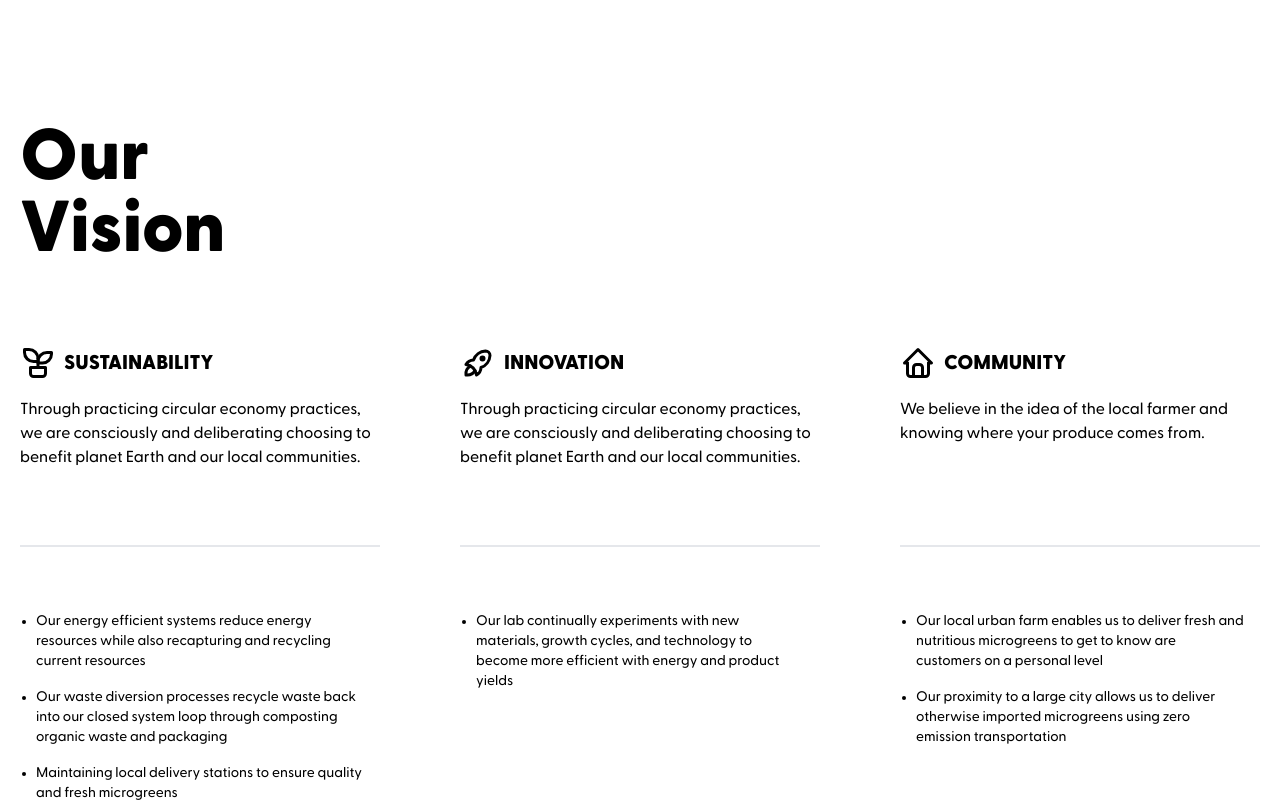
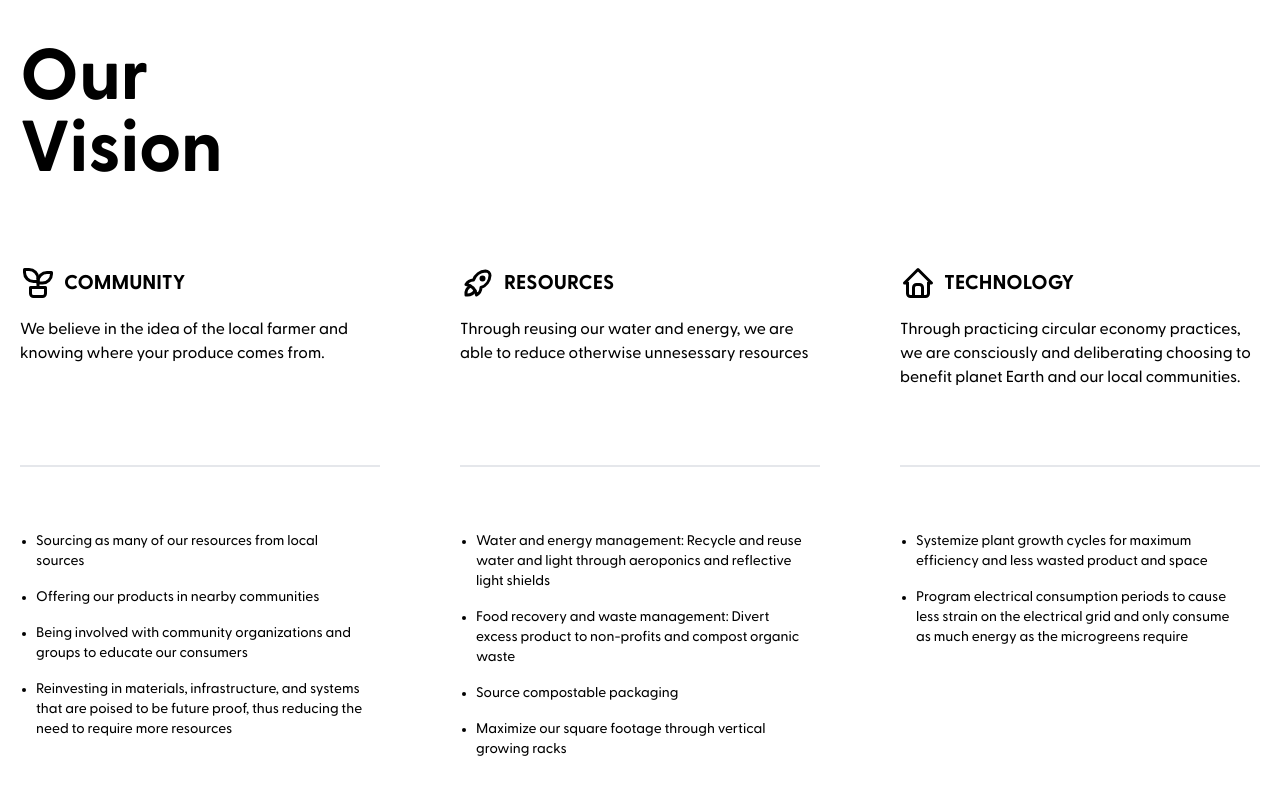
Before and after one commit to tyler-morales/pack-a-punch-greens, a Next.js app: page /sustainability in a window 1280 px wide. Shown: the part 340-1142 px from the top of the page. Built offline with nearby package versions, Linux system fonts and the light colour scheme; what @splitbee/web would draw is missing.

Commit message:
🛠 fix/add-heavy-font (#11)
* Comment fonts

* Add fonts and update copy

* replace font black with font bold

* Re-add heavy font

```diff
--- a/components/Footer.js
+++ b/components/Footer.js
@@ -62,19 +62,19 @@ export default function Footer() {
 
           {/* Sustainability */}
           <div className="flex flex-col gap-2">
-            {/* <Link href="/sustainability"> */}
-            <a className="text-white font-bold uppercase">Sustainability</a>
-            {/* </Link> */}
-            {/* <Link href="/sustainability/community">
+            <Link href="/sustainability">
+              <a className="text-white font-bold uppercase">Sustainability</a>
+            </Link>
+            <Link href="/sustainability/#community">
               <a className="text-white font-normal">Community</a>
             </Link>
-            <Link href="/sustainability/resources">
+            <Link href="/sustainability/#resources">
               <a className="text-white font-normal">Resources</a>
             </Link>
-            <Link href="/sustainability/technology">
+            <Link href="/sustainability/#technology">
               <a className="text-white font-normal">Technology</a>
             </Link>
-            <Link href="/sustainability/circular-economy">
+            {/* <Link href="/sustainability/circular-economy">
               <a className="text-white font-normal">Circular Economy</a>
             </Link> */}
           </div>
--- a/components/about/Values.js
+++ b/components/about/Values.js
@@ -6,7 +6,7 @@ import {IconPlant, IconRocket, IconHome} from '@tabler/icons'
 export default function Values() {
   return (
     <section id="vision" className="my-20 md:my-40 px-8">
-      <h2 className="text-5xl md:text-7xl max-w-7xl m-auto my-10 md:my-20">
+      <h2 className="text-5xl md:text-7xl max-w-7xl m-auto my-10 md:my-20 font-bold">
         <span className="block">Our</span>
         <span>Vision</span>
       </h2>
@@ -24,7 +24,7 @@ export default function Values() {
           /> */}
           <div className="flex mb-4 gap-2 items-center">
             <IconPlant size={36} />
-            <h3 className="text-xl uppercase">Sustainability</h3>
+            <h3 className="text-xl uppercase font-bold">Sustainability</h3>
           </div>
           <p className="font-medium border-b-2 border-gray-200">
             Through practicing circular economy practices, we are consciously
@@ -62,12 +62,12 @@ export default function Values() {
           /> */}
           <div className="flex mb-4 gap-2 items-center">
             <IconRocket size={36} />
-            <h3 className="text-xl uppercase">Innovation</h3>
+            <h3 className="text-xl uppercase font-bold">Innovation</h3>
           </div>
           <p className="font-medium border-b-2 border-gray-200">
-            Through practicing circular economy practices, we are consciously
-            and deliberating choosing to benefit planet Earth and our local
-            communities.
+            In order to remain at the forefront of agriculture technology, we
+            are experimenting and testing new ways to improve our processes that
+            create tastier, nutritional, and energy low consumption microgreens
           </p>
           <ul className="font-medium text-sm list-disc mt-8 px-4 md:pt-8">
             <li>
@@ -88,7 +88,7 @@ export default function Values() {
           /> */}
           <div className="flex mb-4 gap-2 items-center">
             <IconHome size={36} />
-            <h3 className="text-xl uppercase">Community</h3>
+            <h3 className="text-xl uppercase font-bold">Community</h3>
           </div>
           <p className="font-medium border-b-2 border-gray-200">
             We believe in the idea of the local farmer and knowing where your
--- a/components/home/Products.js
+++ b/components/home/Products.js
@@ -6,7 +6,7 @@ import {AiOutlineRight} from 'react-icons/ai'
 export default function Products() {
   return (
     <section className="m-auto mt-32">
-      <h2 className="text-5xl md:text-7xl max-w-7xl m-auto px-5">
+      <h2 className="text-5xl md:text-7xl max-w-7xl m-auto px-5 font-heavy">
         <span className="block">What</span>
         <span>we&#8217;re growing</span>
       </h2>
--- a/components/sustainability/Hero.js
+++ b/components/sustainability/Hero.js
@@ -3,7 +3,7 @@ import React from 'react'
 export default function Hero() {
   return (
     <div className="grid grid-cols-1 lg:grid-cols-2 items-center mt-10">
-      <h1 className="text-brand md:text-center text-5xl md:text-7xl">
+      <h1 className="text-brand text-5xl md:text-7xl font-black">
         Sustainability
       </h1>
       <div className="">
--- a/components/sustainability/ThreeSection.js
+++ b/components/sustainability/ThreeSection.js
@@ -4,8 +4,8 @@ import {IconPlant, IconRocket, IconHome} from '@tabler/icons'
 
 export default function ThreeSections() {
   return (
-    <section id="vision" className="my-20 md:my-40">
-      <h2 className="text-5xl md:text-7xl max-w-7xl m-auto my-10 md:my-20">
+    <section id="vision" className="my-20 md:my-20">
+      <h2 className="text-5xl md:text-7xl max-w-7xl my-10 md:my-20 font-bold">
         <span className="block">Our</span>
         <span>Vision</span>
       </h2>
@@ -23,25 +23,24 @@ export default function ThreeSections() {
           /> */}
           <div className="flex mb-4 gap-2 items-center">
             <IconPlant size={36} />
-            <h3 className="text-xl uppercase">Sustainability</h3>
+            <h3 id="community" className="text-xl uppercase font-bold">
+              Community
+            </h3>
           </div>
           <p className="font-medium border-b-2 border-gray-200">
-            Through practicing circular economy practices, we are consciously
-            and deliberating choosing to benefit planet Earth and our local
-            communities.
+            We believe in the idea of the local farmer and knowing where your
+            produce comes from.
           </p>
           <ul className="font-medium text-sm list-disc mt-8 px-4 md:pt-8">
             <li className="mb-4">
-              Our energy efficient systems reduce energy resources while also
-              recapturing and recycling current resources
+              Sourcing as many of our resources from local sources
             </li>
             <li className="mb-4">
-              Our waste diversion processes recycle waste back into our closed
-              system loop through composting organic waste and packaging
+              Offering our products in nearby communities
             </li>
             <li className="mb-4">
-              Maintaining local delivery stations to ensure quality and fresh
-              microgreens
+              Being involved with community organizations and groups to educate
+              our consumers
             </li>
             <li>
               Reinvesting in materials, infrastructure, and systems that are
@@ -50,7 +49,8 @@ export default function ThreeSections() {
             </li>
           </ul>
         </div>
-        {/* Innovation */}
+
+        {/* Resources */}
         <div className="grid md:grid-rows-vision grid-rows-vision_xs">
           {/* <Image
             src="/images/packaging-broccoli.png"
@@ -61,22 +61,31 @@ export default function ThreeSections() {
           /> */}
           <div className="flex mb-4 gap-2 items-center">
             <IconRocket size={36} />
-            <h3 className="text-xl uppercase">Innovation</h3>
+            <h3 id="resources" className="text-xl uppercase font-bold">
+              Resources
+            </h3>
           </div>
           <p className="font-medium border-b-2 border-gray-200">
-            Through practicing circular economy practices, we are consciously
-            and deliberating choosing to benefit planet Earth and our local
-            communities.
+            Through reusing our water and energy, we are able to reduce
+            otherwise unnesessary resources
           </p>
           <ul className="font-medium text-sm list-disc mt-8 px-4 md:pt-8">
-            <li>
-              Our lab continually experiments with new materials, growth cycles,
-              and technology to become more efficient with energy and product
-              yields
+            <li className="mb-4">
+              Water and energy management: Recycle and reuse water and light
+              through aeroponics and reflective light shields
+            </li>
+            <li className="mb-4">
+              Food recovery and waste management: Divert excess product to
+              non-profits and compost organic waste
+            </li>
+            <li className="mb-4">Source compostable packaging</li>
+            <li className="mb-4">
+              Maximize our square footage through vertical growing racks
             </li>
           </ul>
         </div>
-        {/* Community */}
+
+        {/* Technology */}
         <div className="grid md:grid-rows-vision grid-rows-vision_xs">
           {/* <Image
             src="/images/packaging-broccoli.png"
@@ -87,20 +96,24 @@ export default function ThreeSections() {
           /> */}
           <div className="flex mb-4 gap-2 items-center">
             <IconHome size={36} />
-            <h3 className="text-xl uppercase">Community</h3>
+            <h3 id="technology" className="text-xl uppercase font-bold">
+              Technology
+            </h3>
           </div>
           <p className="font-medium border-b-2 border-gray-200">
-            We believe in the idea of the local farmer and knowing where your
-            produce comes from.
+            Through practicing circular economy practices, we are consciously
+            and deliberating choosing to benefit planet Earth and our local
+            communities.
           </p>
           <ul className="font-medium text-sm list-disc mt-8 px-4 md:pt-8">
             <li className="mb-4 list-inside md:list-outside">
-              Our local urban farm enables us to deliver fresh and nutritious
-              microgreens to get to know are customers on a personal level
+              Systemize plant growth cycles for maximum efficiency and less
+              wasted product and space
             </li>
             <li className="list-inside md:list-outside">
-              Our proximity to a large city allows us to deliver otherwise
-              imported microgreens using zero emission transportation
+              Program electrical consumption periods to cause less strain on the
+              electrical grid and only consume as much energy as the microgreens
+              require
             </li>
           </ul>
         </div>
--- a/styles/globals.css
+++ b/styles/globals.css
@@ -9,7 +9,8 @@ body {
   font-weight: 900;
 }
 
-/* Fonts */
+/* Font: QUINCY */
+
 @font-face {
   font-family: 'Quincy';
   src: url('/fonts/QuincyCF-Regular.woff');
@@ -25,6 +26,8 @@ body {
   font-weight: bold;
   font-display: swap;
 }
+
+/* Font: Greycliff */
 
 @font-face {
   font-family: 'Greycliff';
@@ -52,7 +55,7 @@ body {
 
 @font-face {
   font-family: 'Greycliff';
-  src: url('/fonts/GreycliffCF-heavy.woff');
+  src: url('/fonts/GreycliffCF-Heavy.woff');
   font-style: normal;
   font-weight: 900;
   font-display: swap;
```
Also changed, not shown: pages/contact.js (+6 -6 lines), pages/microgreens.js (+6 -6 lines).
